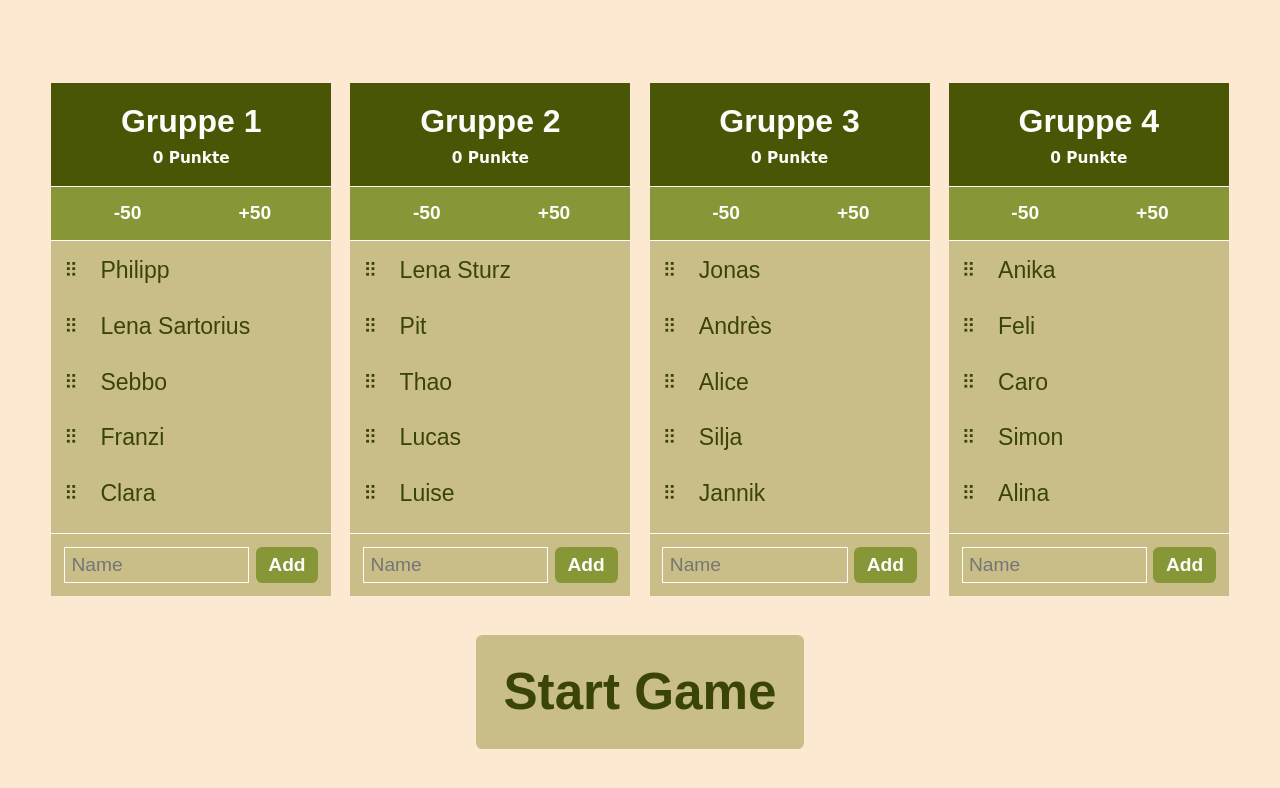
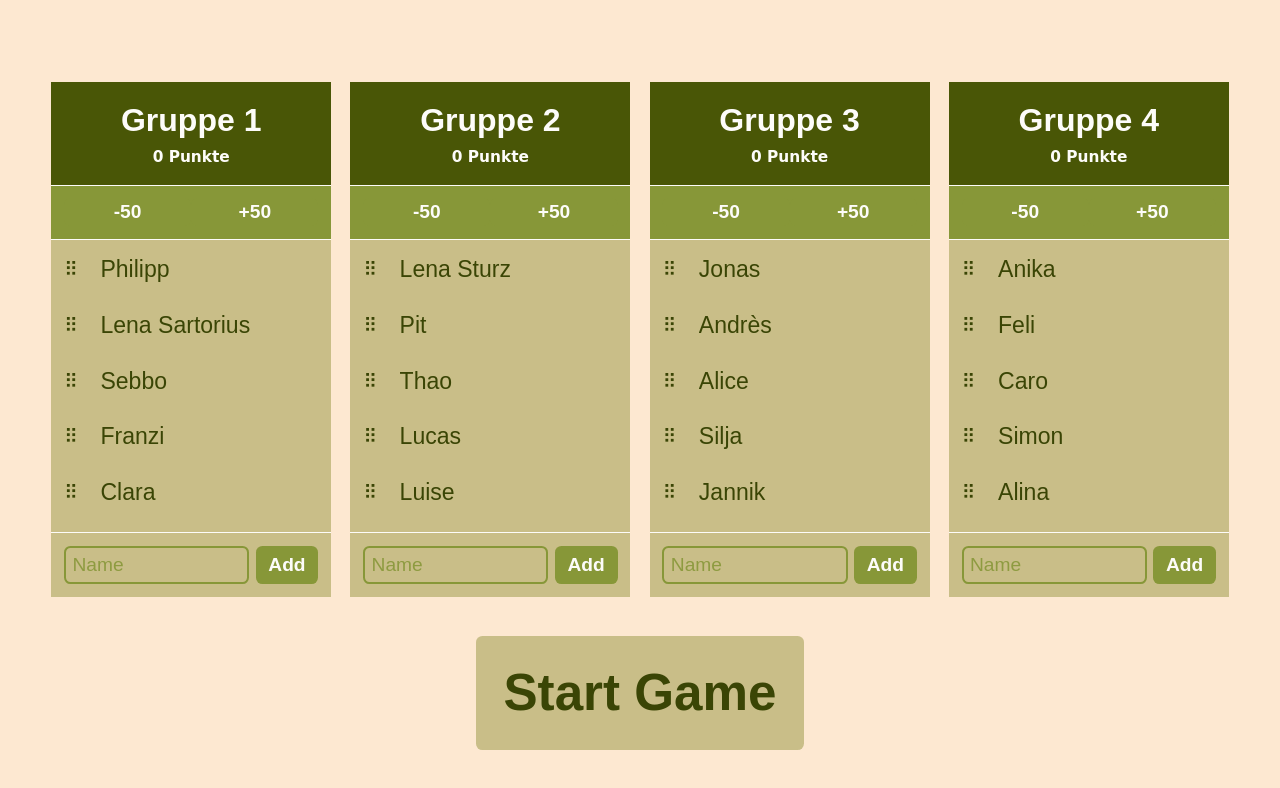
Before and after one commit to LinusHe/jeopardy, an Angular app: page /groups in a window 1280 px wide. Shown: the top 788 px of the page. Built offline with nearby package versions, Linux system fonts and the light colour scheme.

Commit message:
Group Styling

```diff
--- a/src/app/groups/groups.component.scss
+++ b/src/app/groups/groups.component.scss
@@ -176,7 +176,15 @@ button {
   padding: 0.5rem;
   font-size: 1.5rem;
   margin-right: 0.5rem;
-  border: 1px solid $font-color-light;
+  border: 2px solid $btn-points-background;
+  border-radius: 0.5rem;
+  &::placeholder {
+    color: rgba($btn-points-background, 0.9);
+  }
+  &:focus {
+    // background-color: rgba($font-color-light, 0.1);
+    outline: 1px solid $font-color-dark;
+  }
 }
 
 .add-member-btn {
```
